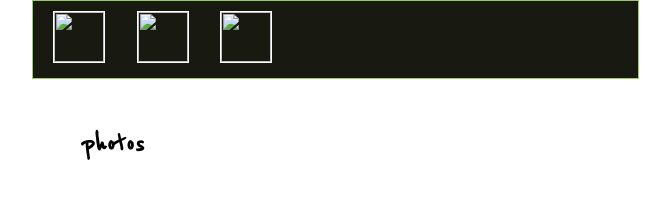
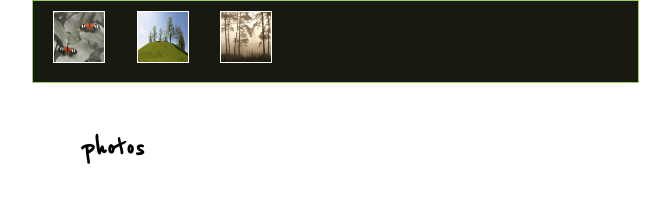
Before and after one commit to Exau17/WEB-STATIQUE-PROJET1, a plain HTML site: page index.html in a window 1280 px wide. Shown: the whole page, without its empty margins (308-978 px from the left). Drawn offline with Linux system fonts and the light colour scheme.

Commit message:
Update index.html

```diff
--- a/index.html
+++ b/index.html
@@ -15,23 +15,23 @@
   <body>
     <div id="Tab">
       <a href="#"
-        ><img src="Images/1.jpg" class="small" />
+        ><img src="WEB-STATIQUE-PROJET1/1.jpg" class="small" />
         <span>
-          <img src="Images/1.jpg" />
+          <img src="WEB-STATIQUE-PROJET1/1.jpg" />
         </span>
       </a>
 
       <a href="#"
-        ><img src="Images/2.jpg" class="small" />
+        ><img src="WEB-STATIQUE-PROJET1/2.jpg" class="small" />
         <span>
-          <img src="Images/2.jpg" />
+          <img src="WEB-STATIQUE-PROJET1/2.jpg" />
         </span>
       </a>
 
       <a href="#"
-        ><img src="Images/3.jpg" class="small" />
+        ><img src="WEB-STATIQUE-PROJET1/3.jpg" class="small" />
         <span>
-          <img src="Images/3.jpg" />
+          <img src="WEB-STATIQUE-PROJET1/3.jpg" />
         </span>
       </a>
     </div>
```
